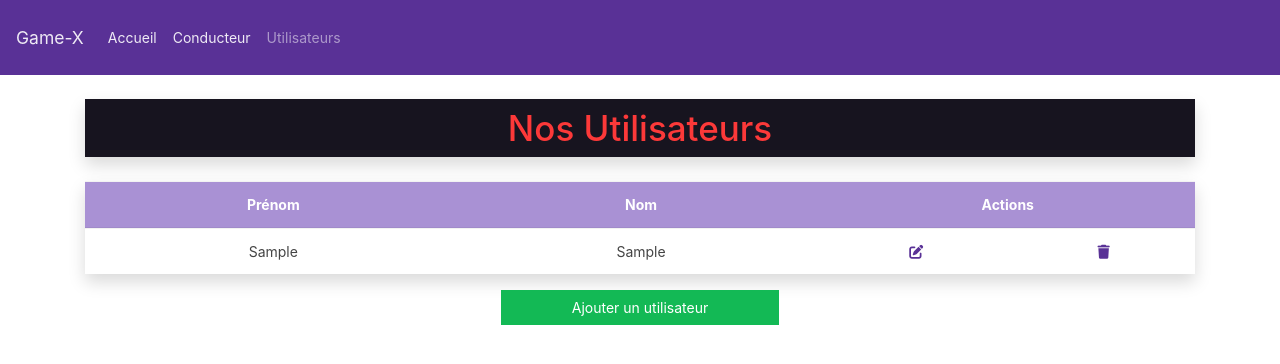
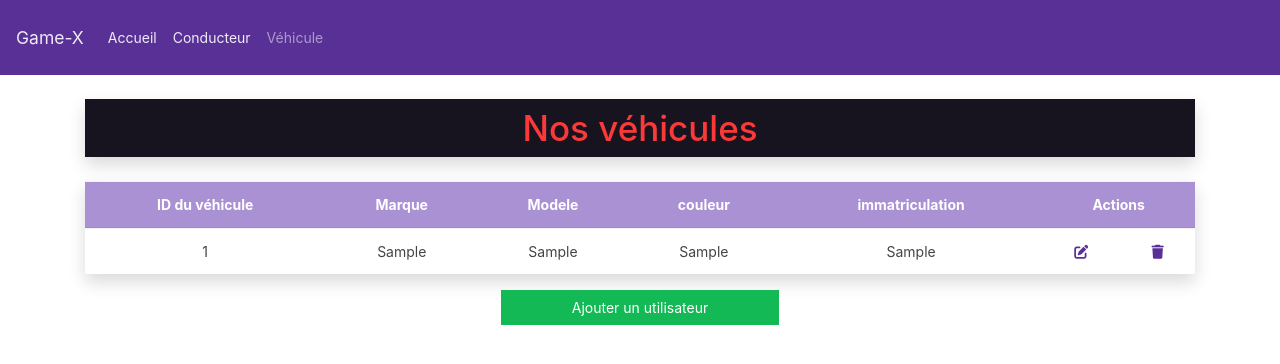
Before and after one commit to essasoufiane/siteWeb_PourVTC_en_POO_MVC, a PHP site: page /users in a window 1280 px wide. Shown: the top 364 px of the page. Run offline with PHP 8.4, Linux system fonts and the light colour scheme; tables that the repository leaves empty or names only in its code hold one stand-in row (values such as "Sample post"); some libraries are stand-ins or nearby versions.

Commit message:
affichage voiture fini

```diff
--- a/MVC-POO-PHP-FromScratch-main/modele/User.php
+++ b/MVC-POO-PHP-FromScratch-main/modele/User.php
@@ -5,11 +5,15 @@ class User {
     private $id;
     private $firstname;
     private $lastname;
+    private $couleur;
+    private $immatriculation;
 
-    public function __construct($id,$firstname,$lastname){
+    public function __construct($id,$firstname,$lastname,$couleur,$immatriculation){
         $this->id = $id;
         $this->firstname = $firstname;
         $this->lastname = $lastname;
+        $this->couleur = $couleur;
+        $this->immatriculation = $immatriculation;
     }
 
     /**
@@ -71,4 +75,44 @@ class User {
 
         return $this;
     }
+
+    /**
+     * Get the value of couleur
+     */
+    public function getCouleur()
+    {
+        return $this->couleur;
+    }
+
+    /**
+     * Set the value of couleur
+     *
+     * @return  self
+     */
+    public function setCouleur($couleur)
+    {
+        $this->couleur = $couleur;
+
+        return $this;
+    }
+
+    /**
+     * Get the value of immatriculation
+     */
+    public function getImmatriculation()
+    {
+        return $this->immatriculation;
+    }
+
+    /**
+     * Set the value of immatriculation
+     *
+     * @return  self
+     */
+    public function setImmatriculation($immatriculation)
+    {
+        $this->immatriculation = $immatriculation;
+
+        return $this;
+    }
 }
--- a/MVC-POO-PHP-FromScratch-main/view/base.html.php
+++ b/MVC-POO-PHP-FromScratch-main/view/base.html.php
@@ -27,7 +27,7 @@
                     <a class="nav-link" href="<?= URL ?>games">Conducteur</a>
                 </li>
                 <li class="nav-item">
-                    <a class="nav-link" href="<?= URL ?>users">Utilisateurs</a>
+                    <a class="nav-link" href="<?= URL ?>users">Véhicule</a>
                 </li>
             </ul>
         </div>
--- a/MVC-POO-PHP-FromScratch-main/view/users.view.php
+++ b/MVC-POO-PHP-FromScratch-main/view/users.view.php
@@ -9,8 +9,11 @@ ob_start();
 <table class="table  table-hover text-center shadow">
   <thead class="bg-secondary text-white">
     <tr>
-      <th scope="col">Prénom</th>
-      <th scope="col">Nom</th>
+      <th scope="col">ID du véhicule</th>
+      <th scope="col">Marque</th>
+      <th scope="col">Modele</th>
+      <th scope="col">couleur</th>
+      <th scope="col">immatriculation</th>
       <th scope="col" colspan="2">Actions</th>
     </tr>
   </thead>
@@ -18,8 +21,11 @@ ob_start();
 
      <?php foreach($users as $user) :?>
         <tr>
+          <td><?= $user->getId() ?></td>
           <td><?= $user->getFirstname() ?></td>
           <td><?= $user->getLastname() ?></td>
+          <td><?= $user->getCouleur() ?></td>
+          <td><?= $user->getImmatriculation() ?></td>
           <td><a href=""><i class="fa-solid fa-edit"></i></a></td>
           <td><a href=""><i class="fa-solid fa-trash"></i></a></td>
         </tr>
@@ -33,7 +39,7 @@ ob_start();
 <?php
 
 $content =ob_get_clean();
-$title = "Nos Utilisateurs";
+$title = "Nos véhicules";
 require_once "base.html.php";
 
 ?>
```
